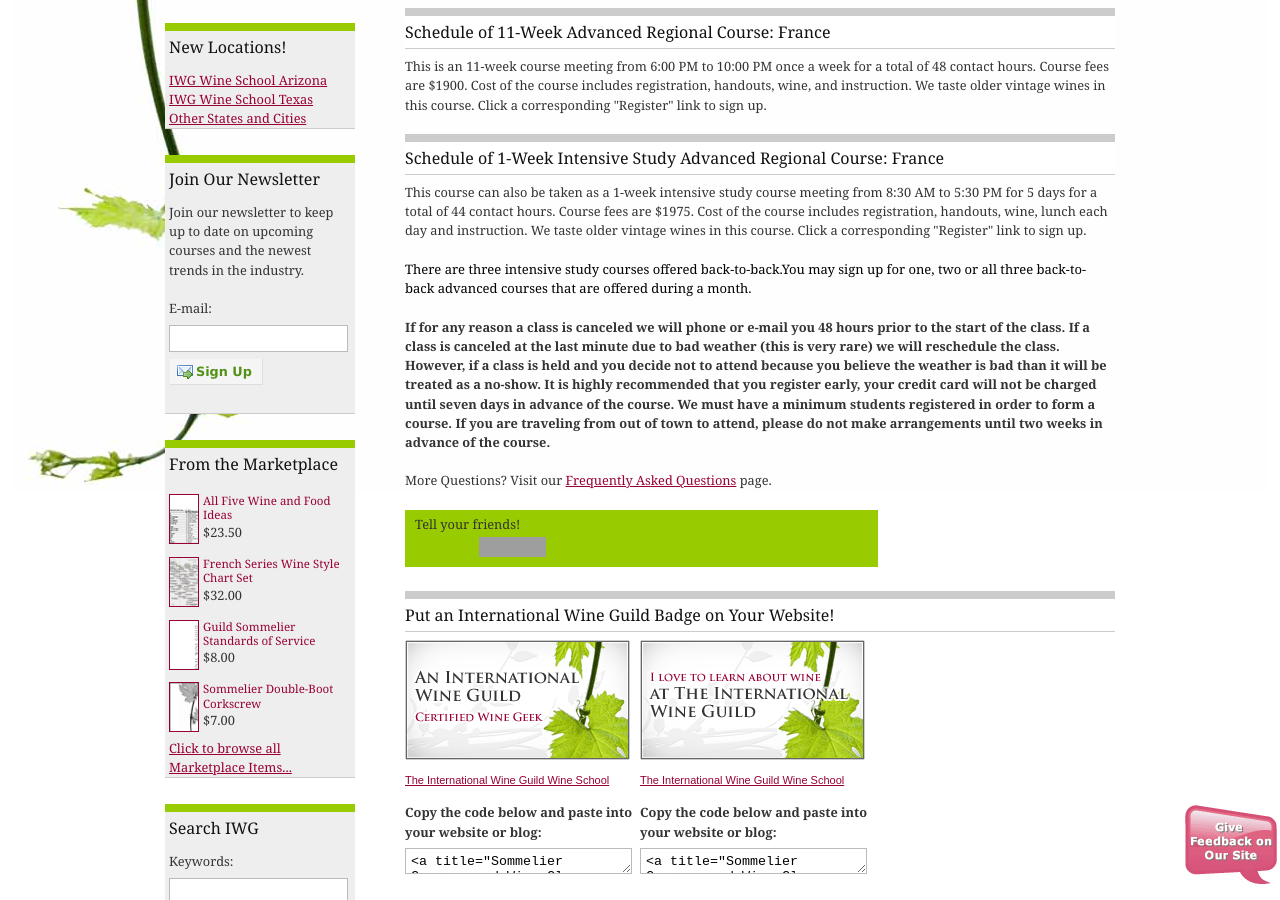
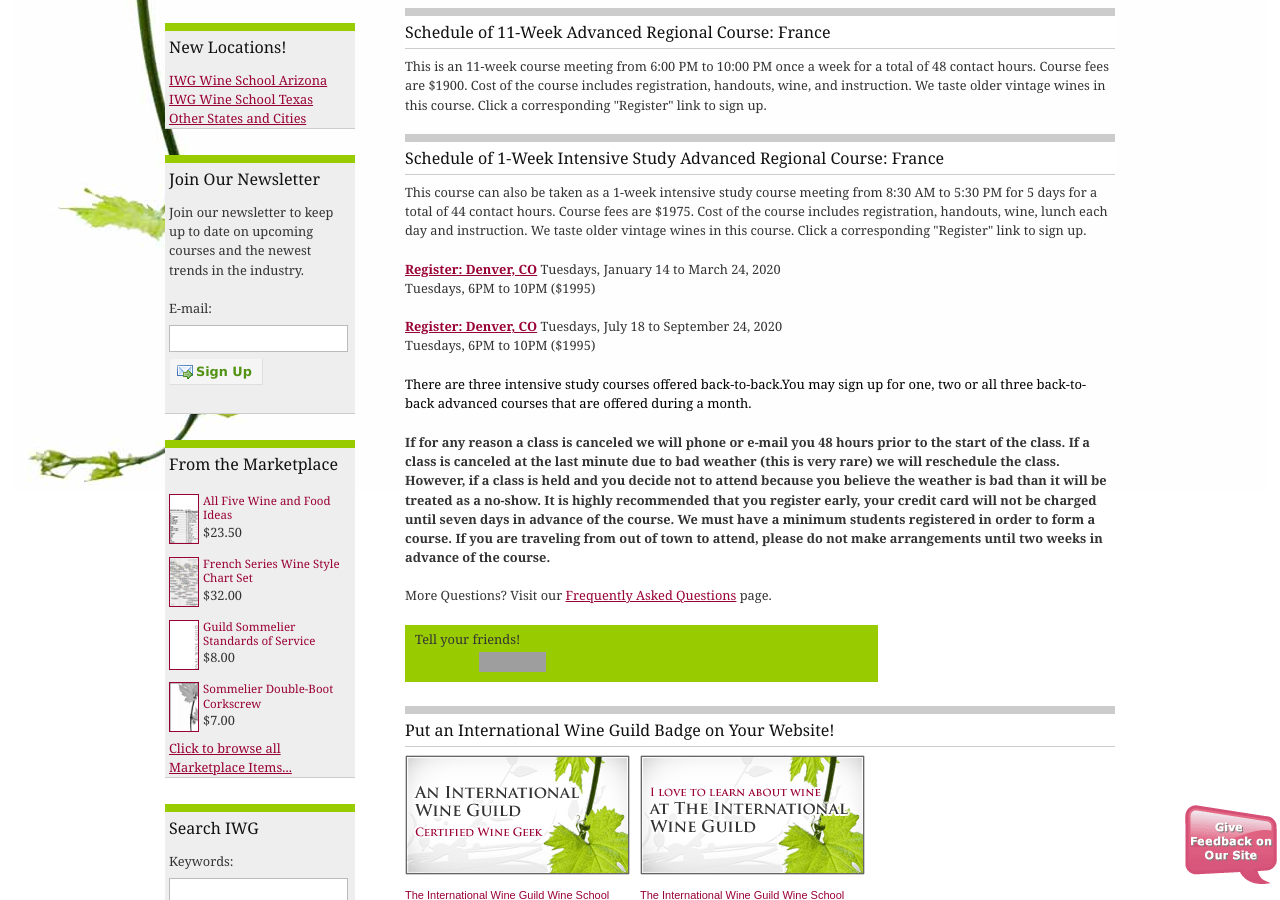
Before and after one commit to CKDev/internationalwineguild.com, a Jekyll site: the page built from advanced-regional-course-france-registration.html, in a window 1280 px wide and 900 px high, scrolled down 489 px. Built offline with Jekyll 4.4.1, drawn with Linux system fonts in a browser that asks for light colours; a script that is not in the unit is left out; comment, search, counter and statistics services are not loaded; grey boxes are pictures that could not be loaded.

Commit message:
Update advanced-regional-course-france-registration.html

```diff
--- a/advanced-regional-course-france-registration.html
+++ b/advanced-regional-course-france-registration.html
@@ -16,6 +16,16 @@
   up.
 </p>
 
+<p><a class="ga-track"
+    href="http://ww4.aitsafe.com/cf/add.cfm?userid=6714687&amp;product=Advanced+Regional+France+-+January+14+--+March+24,2020&amp;price=1995&amp;return=www.internationalwineguild.com/advanced-regional-course-france-registration"><strong>Register:
+      Denver, CO</strong></a> Tuesdays, January 14 to March 24, 2020<br>
+  Tuesdays, 6PM to 10PM ($1995)</p>
+
+<p><a class="ga-track"
+    href="http://ww4.aitsafe.com/cf/add.cfm?userid=6714687&amp;product=Advanced+Regional+France+-+July+18+--+September+26,2020&amp;price=1995&amp;return=www.internationalwineguild.com/advanced-regional-course-france-registration"><strong>Register:
+      Denver, CO</strong></a> Tuesdays, July 18 to September 24, 2020<br>
+  Tuesdays, 6PM to 10PM ($1995)</p>
+
 <p>
   <font color="#000000" size="2">There are three intensive study courses offered back-to-back.You may sign up for one,
     two or all three back-to-back advanced courses that are offered during a month.</font>
```
